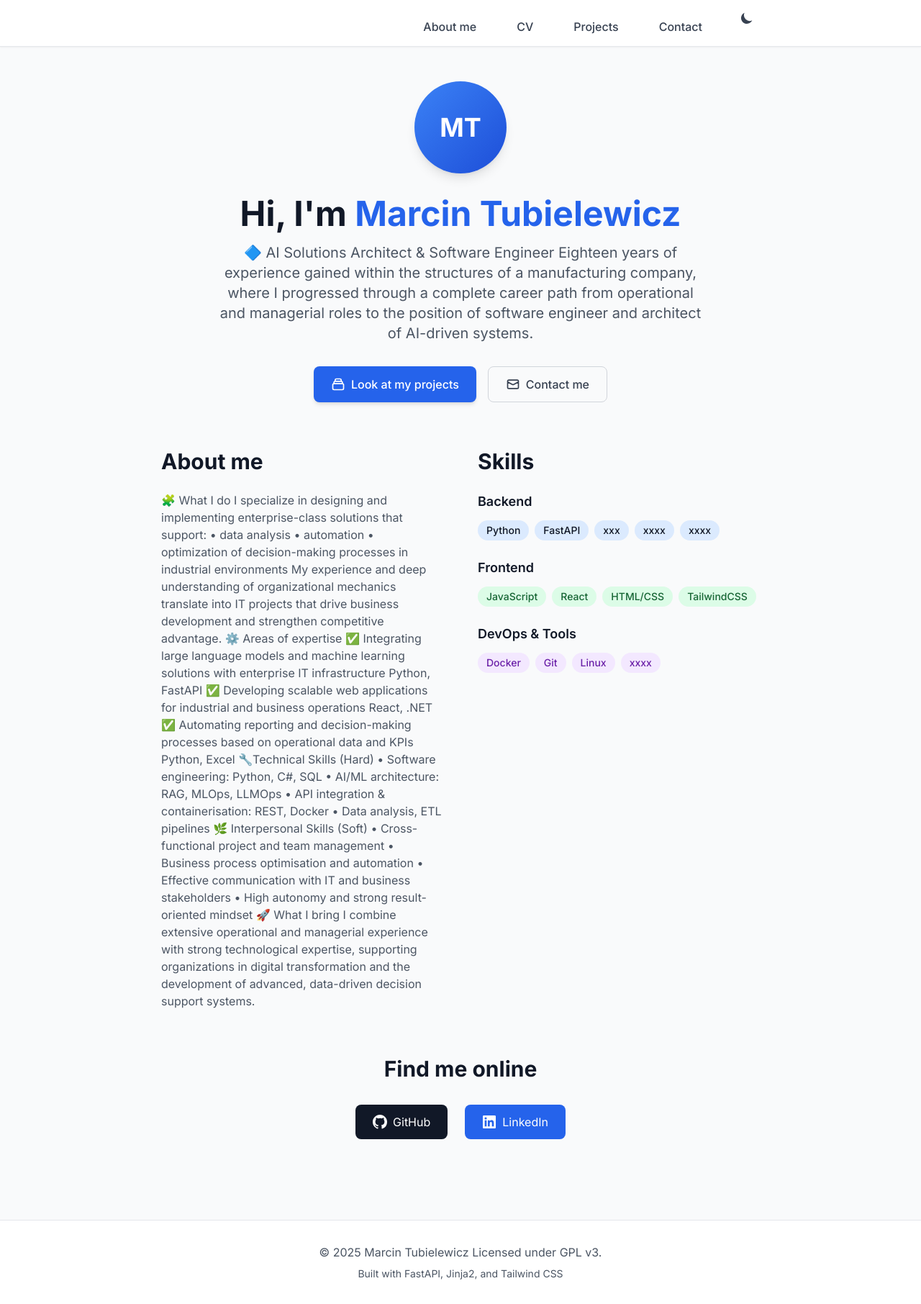
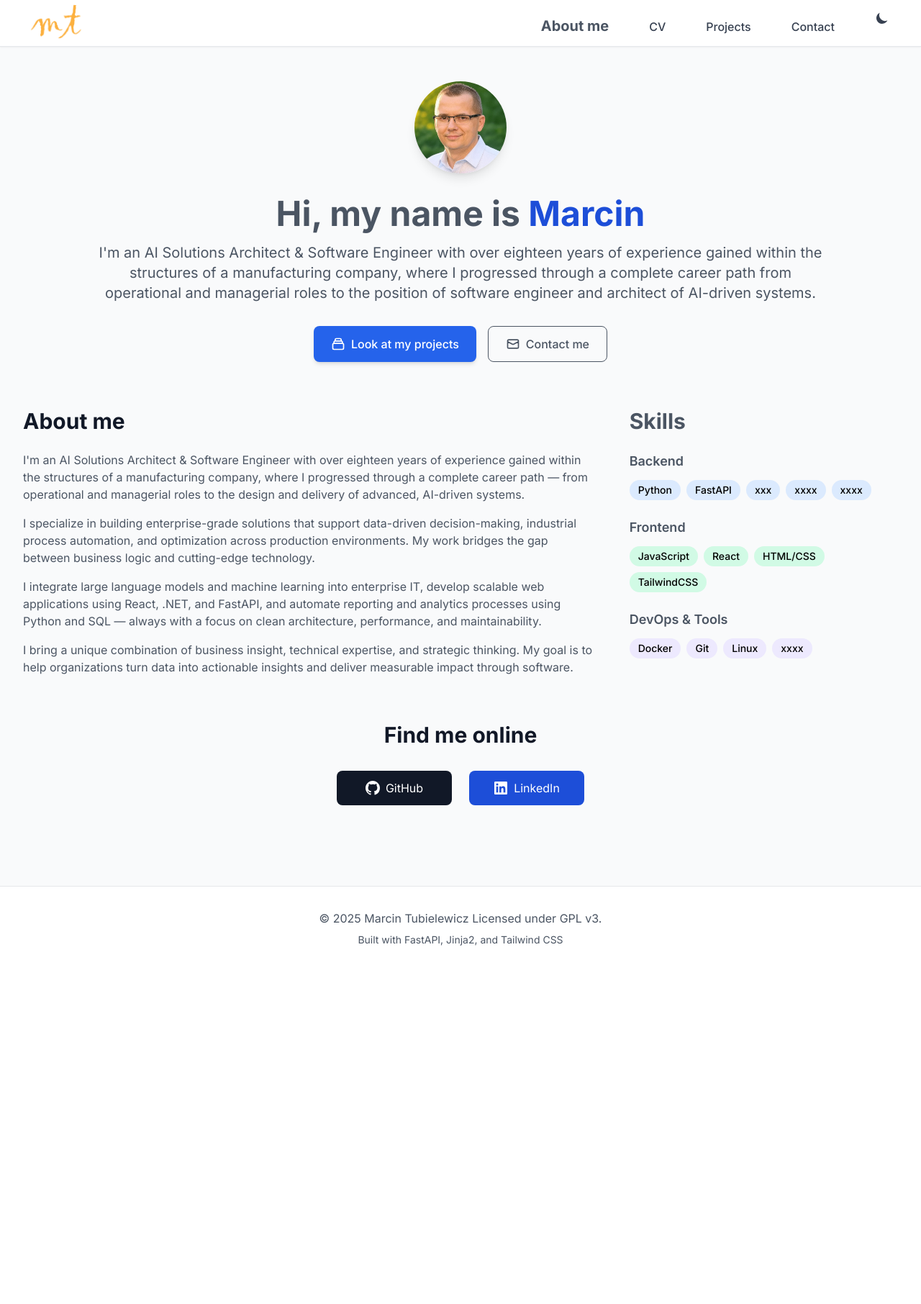
Before and after one commit to marcintubielewicz/marcintubielewicz.github.io, a FastAPI app: page / in a window 1280 px wide. Shown: the whole page at 72% size. After the commit the page ends 1314 px from the top, so only its background shows below. Run offline with FastAPI, Linux system fonts and the light colour scheme; some libraries are stand-ins or nearby versions.

Commit message:
add photos and stylish pages

```diff
--- a/main.py
+++ b/main.py
@@ -10,6 +10,8 @@ templates = Jinja2Templates(directory="templates")
 
 if os.path.exists("static"):
     app.mount("/static", StaticFiles(directory="static"), name="static")
+
+print(os.getcwd())
 
 projects_data = [
     {
--- a/templates/about.html
+++ b/templates/about.html
@@ -4,28 +4,27 @@
 {% block description %}About me{% endblock %}
 
 {% block content %}
-<div class="max-w-4xl mx-auto px-4 sm:px-6 lg:px-8 py-12">
+<div class="max-w-7xl mx-auto px-4 sm:px-6 lg:px-8 py-12">
     <!-- Hero Section -->
     <div class="text-center mb-16">
         <div class="mb-8">
-            <div
-                class="w-32 h-32 mx-auto bg-gradient-to-br from-primary-500 to-primary-700 rounded-full flex items-center justify-center text-white text-4xl font-bold shadow-lg">
-                MT
+            <div class="w-32 h-32 mx-auto rounded-full shadow-lg bg-cover bg-center bg-no-repeat"
+                style="background-image: url('/static/images/image.jpg');">
             </div>
         </div>
 
-        <h1 class="text-4xl md:text-5xl font-bold text-gray-900 mb-4">
-            Hi, I'm <span class="text-primary-600">Marcin Tubielewicz</span>
+        <h1 class="text-4xl md:text-5xl mb-4 heading-text">
+            Hi, my name is <span class="text-primary-700">Marcin</span>
         </h1>
 
-        <p class="text-xl text-gray-600 mb-8 max-w-2xl mx-auto">
-        🔷 AI Solutions Architect & Software Engineer
-        Eighteen years of experience gained within the structures of a manufacturing company, where I progressed through a
-        complete career path from operational and managerial roles to the position of software engineer and architect of
-        AI-driven systems.
+        <p class="text-xl mb-8 max-w-5xl mx-auto body-text">
+        I'm an AI Solutions Architect & Software Engineer with over eighteen years of experience
+        gained within the structures of a manufacturing company, where I progressed through a
+        complete career path from operational and managerial roles to the position of
+        software engineer and architect of AI-driven systems.
     </p>
 
-        <div class="flex flex-col sm:flex-row gap-4 justify-center">
+        <div class="flex flex-col sm:flex-row gap-4 justify-center body-text">
             <a href="/projects"
                 class="inline-flex items-center px-6 py-3 bg-primary-600 text-white font-medium rounded-lg hover:bg-primary-700 transition-colors shadow-md">
                 <svg class="w-5 h-5 mr-2" fill="none" stroke="currentColor" viewBox="0 0 24 24">
@@ -36,7 +35,7 @@
                 Look at my projects
             </a>
             <a href="/contact"
-                class="inline-flex items-center px-6 py-3 border border-gray-300 text-gray-700 font-medium rounded-lg hover:bg-gray-50 transition-colors">
+                class="inline-flex items-center px-6 py-3 border border-gray-600 dark:border-gray-300 body-text font-medium rounded-lg hover:bg-gray-200 hover:dark:bg-gray-700 transition-colors">
                 <svg class="w-5 h-5 mr-2" fill="none" stroke="currentColor" viewBox="0 0 24 24">
                     <path stroke-linecap="round" stroke-linejoin="round" stroke-width="2"
                         d="M3 8l7.89 4.26a2 2 0 002.22 0L21 8M5 19h14a2 2 0 002-2V7a2 2 0 00-2-2H5a2 2 0 00-2 2v10a2 2 0 002 2z">
@@ -48,92 +47,80 @@
     </div>
 
     <!-- About Section -->
-    <div class="grid md:grid-cols-2 gap-12 mb-16">
-        <div>
-            <h2 class="text-3xl font-bold text-gray-900 mb-6">About me</h2>
-            <div class="prose prose-lg text-gray-600 space-y-4">
-                <p>
+    <div class="grid md:grid-cols-3 gap-12 mb-16">
+        <div class="md:col-span-2">
+            <h2 class="sub-heading-text">About me</h2>
+            <div class="prose prose-lg body-text space-y-4">
+            <p>
+                I'm an AI Solutions Architect & Software Engineer with over eighteen years of experience
+                gained within the structures of a manufacturing company, where I progressed through a
+                complete career path — from operational and managerial roles to the design and delivery
+                of advanced, AI-driven systems.
+            </p>
 
+            <p>
+                I specialize in building enterprise-grade solutions that support data-driven decision-making,
+                industrial process automation, and optimization across production environments.
+                My work bridges the gap between business logic and cutting-edge technology.
+            </p>
 
-                🧩 What I do
-                I specialize in designing and implementing enterprise-class solutions that support:
-                • data analysis
-                • automation
-                • optimization of decision-making processes in industrial environments
+            <p>
+                I integrate large language models and machine learning into enterprise IT, develop scalable web
+                applications using React, .NET, and FastAPI, and automate reporting and analytics processes
+                using Python and SQL — always with a focus on clean architecture, performance, and maintainability.
+            </p>
 
-                My experience and deep understanding of organizational mechanics translate into IT projects that drive business
-                development and strengthen competitive advantage.
-
-                ⚙️ Areas of expertise
-                ✅ Integrating large language models and machine learning solutions with enterprise IT infrastructure
-                Python, FastAPI
-                ✅ Developing scalable web applications for industrial and business operations
-                React, .NET
-                ✅ Automating reporting and decision-making processes based on operational data and KPIs
-                Python, Excel
-
-                🔧Technical Skills (Hard)
-                • Software engineering: Python, C#, SQL
-                • AI/ML architecture: RAG, MLOps, LLMOps
-                • API integration & containerisation: REST, Docker
-                • Data analysis, ETL pipelines
-
-                🌿 Interpersonal Skills (Soft)
-                • Cross-functional project and team management
-                • Business process optimisation and automation
-                • Effective communication with IT and business stakeholders
-                • High autonomy and strong result-oriented mindset
-
-                🚀 What I bring
-                I combine extensive operational and managerial experience with strong technological expertise, supporting organizations
-                in digital transformation and the development of advanced, data-driven decision support systems.
-                </p>
+            <p>
+                I bring a unique combination of business insight, technical expertise, and strategic thinking.
+                My goal is to help organizations turn data into actionable insights and deliver measurable impact through software.
+            </p>
             </div>
         </div>
 
-        <div>
-            <h2 class="text-3xl font-bold text-gray-900 mb-6">Skills</h2>
+        <div class="md:col-span-1">
+            <h2 class="text-3xl mb-6 heading-text">Skills</h2>
             <div class="space-y-6">
                 <div>
-                    <h3 class="text-lg font-semibold text-gray-900 mb-3">Backend</h3>
+                    <h3 class="chip-header">Backend</h3>
                     <div class="flex flex-wrap gap-2">
                         <span
-                            class="px-3 py-1 bg-primary-100 text-primary-800 rounded-full text-sm font-medium">Python</span>
+                            class="px-3 py-1 bg-blue-100 chip">Python</span>
                         <span
-                            class="px-3 py-1 bg-primary-100 text-primary-800 rounded-full text-sm font-medium">FastAPI</span>
+                            class="px-3 py-1 bg-blue-100 chip">FastAPI</span>
                         <span
-                            class="px-3 py-1 bg-primary-100 text-primary-800 rounded-full text-sm font-medium">xxx</span>
+                            class="px-3 py-1 bg-blue-100 chip">xxx</span>
                         <span
-                            class="px-3 py-1 bg-primary-100 text-primary-800 rounded-full text-sm font-medium">xxxx</span>
+                            class="px-3 py-1 bg-blue-100 chip">xxxx</span>
                         <span
-                            class="px-3 py-1 bg-primary-100 text-primary-800 rounded-full text-sm font-medium">xxxx</span>
+                            class="px-3 py-1 bg-blue-100 chip">xxxx</span>
                     </div>
                 </div>
 
                 <div>
-                    <h3 class="text-lg font-semibold text-gray-900 mb-3">Frontend</h3>
+                    <h3 class="chip-header">Frontend</h3>
                     <div class="flex flex-wrap gap-2">
                         <span
-                            class="px-3 py-1 bg-green-100 text-green-800 rounded-full text-sm font-medium">JavaScript</span>
+                            class="px-3 py-1 bg-emerald-100 chip">JavaScript</span>
                         <span
-                            class="px-3 py-1 bg-green-100 text-green-800 rounded-full text-sm font-medium">React</span>
+                            class="px-3 py-1 bg-emerald-100 chip">React</span>
                         <span
-                            class="px-3 py-1 bg-green-100 text-green-800 rounded-full text-sm font-medium">HTML/CSS</span>
-                        <span class="px-3 py-1 bg-green-100 text-green-800 rounded-full text-sm font-medium">TailwindCSS</span>
+                            class="px-3 py-1 bg-emerald-100 chip">HTML/CSS</span>
+                        <span
+                            class="px-3 py-1 bg-emerald-100 chip">TailwindCSS</span>
                     </div>
                 </div>
 
                 <div>
-                    <h3 class="text-lg font-semibold text-gray-900 mb-3">DevOps & Tools</h3>
+                    <h3 class="chip-header">DevOps & Tools</h3>
                     <div class="flex flex-wrap gap-2">
                         <span
-                            class="px-3 py-1 bg-purple-100 text-purple-800 rounded-full text-sm font-medium">Docker</span>
+                            class="px-3 py-1 bg-violet-100 chip">Docker</span>
                         <span
-                            class="px-3 py-1 bg-purple-100 text-purple-800 rounded-full text-sm font-medium">Git</span>
+                            class="px-3 py-1 bg-violet-100 chip">Git</span>
                         <span
-                            class="px-3 py-1 bg-purple-100 text-purple-800 rounded-full text-sm font-medium">Linux</span>
+                            class="px-3 py-1 bg-violet-100 chip">Linux</span>
                         <span
-                            class="px-3 py-1 bg-purple-100 text-purple-800 rounded-full text-sm font-medium">xxxx</span>
+                            class="px-3 py-1 bg-violet-100 chip">xxxx</span>
                     </div>
                 </div>
             </div>
@@ -145,20 +132,20 @@
         <h2 class="text-3xl font-bold text-gray-900 mb-8">Find me online</h2>
         <div class="flex justify-center space-x-6">
             <a href="https://github.com/marcintubielewicz" target="_blank" rel="noopener noreferrer"
-                class="flex items-center px-6 py-3 bg-gray-900 text-white rounded-lg hover:bg-gray-800 transition-colors">
+                class="flex items-center px-6 py-3 bg-gray-900 dark:bg-gray-700 text-white rounded-lg hover:bg-gray-800 dark:hover:bg-gray-600 transition-colors w-40 justify-center">
                 <svg class="w-5 h-5 mr-2" fill="currentColor" viewBox="0 0 20 20">
                     <path fill-rule="evenodd"
-                        d="M10 0C4.477 0 0 4.484 0 10.017c0 4.425 2.865 8.18 6.839 9.504.5.092.682-.217.682-.483 0-.237-.008-.868-.013-1.703-2.782.605-3.369-1.343-3.369-1.343-.454-1.158-1.11-1.466-1.11-1.466-.908-.62.069-.608.069-.608 1.003.07 1.531 1.032 1.531 1.032.892 1.53 2.341 1.088 2.91.832.092-.647.35-1.088.636-1.338-2.22-.253-4.555-1.113-4.555-4.951 0-1.093.39-1.988 1.029-2.688-.103-.253-.446-1.272.098-2.65 0 0 .84-.27 2.75 1.026A9.564 9.564 0 0110 4.844c.85.004 1.705.115 2.504.337 1.909-1.296 2.747-1.027 2.747-1.027.546 1.379.203 2.398.1 2.651.64.7 1.028 1.595 1.028 2.688 0 3.848-2.339 4.695-4.566 4.942.359.31.678.921.678 1.856 0 1.338-.012 2.419-.012 2.747 0 .268.18.58.688.482A10.019 10.019 0 0020 10.017C20 4.484 15.522 0 10 0z"
-                        clip-rule="evenodd"></path>
+                        d="M10 0C4.477 0 0 4.484 0 10.017c0 4.425 2.865 8.18 6.839 9.504.5.092.682-.217.682-.483 0-.237-.008-.868-.013-1.703-2.782.605-3.369-1.343-3.369-1.343-.454-1.158-1.11-1.466-1.11-1.466-.908-.62.069-.608.069-.608 1.003.07 1.531 1.032 1.531 1.032.892 1.53 2.341 1.088 2.91.832.092-.647.35-1.088.636-1.338-2.22-.253-4.555-1.113-4.555-4.951 0-1.093.39-1.988 1.029-2.688-.103-.253-.446-1.272.098-2.65 0 0 .84-.27 2.75 1.026A9.564 9.564 0 0110 4.844c.85.004 1.705.115 2.504.337 1.909-1.296 2.747-1.027 2.747-1.027.546 1.379.203 2.398.1 2.651.64.7 1.028 1.595 1.028 2.688 0 3.848-2.339 4.695-4.566 4.942.359.31.678.921.678 1.856 0 1.338-.012 2.419-.012 2.747 0 .268.18.58.688.482A10.019 10.019 0 0020 10.017C20 4.484 15.522 0 10 0z">
+                    </path>
                 </svg>
                 GitHub
             </a>
             <a href="https://linkedin.com/in/marcintubielewicz" target="_blank" rel="noopener noreferrer"
-                class="flex items-center px-6 py-3 bg-blue-600 text-white rounded-lg hover:bg-blue-700 transition-colors">
+                class="flex items-center px-6 py-3 bg-blue-700 text-white rounded-lg hover:bg-blue-600 transition-colors w-40 justify-center">
                 <svg class="w-5 h-5 mr-2" fill="currentColor" viewBox="0 0 20 20">
                     <path fill-rule="evenodd"
-                        d="M16.338 16.338H13.67V12.16c0-.995-.017-2.277-1.387-2.277-1.39 0-1.601 1.086-1.601 2.207v4.248H8.014v-8.59h2.559v1.174h.037c.356-.675 1.227-1.387 2.526-1.387 2.703 0 3.203 1.778 3.203 4.092v4.711zM5.005 6.575a1.548 1.548 0 11-.003-3.096 1.548 1.548 0 01.003 3.096zm-1.337 9.763H6.34v-8.59H3.667v8.59zM17.668 1H2.328C1.595 1 1 1.581 1 2.298v15.403C1 18.418 1.595 19 2.328 19h15.34c.734 0 1.332-.582 1.332-1.299V2.298C19 1.581 18.402 1 17.668 1z"
-                        clip-rule="evenodd"></path>
+                        d="M16.338 16.338H13.67V12.16c0-.995-.017-2.277-1.387-2.277-1.39 0-1.601 1.086-1.601 2.207v4.248H8.014v-8.59h2.559v1.174h.037c.356-.675 1.227-1.387 2.526-1.387 2.703 0 3.203 1.778 3.203 4.092v4.711zM5.005 6.575a1.548 1.548 0 11-.003-3.096 1.548 1.548 0 01.003 3.096zm-1.337 9.763H6.34v-8.59H3.667v8.59zM17.668 1H2.328C1.595 1 1 1.581 1 2.298v15.403C1 18.418 1.595 19 2.328 19h15.34c.734 0 1.332-.582 1.332-1.299V2.298C19 1.581 18.402 1 17.668 1z"></path>
+                    </path>
                 </svg>
                 LinkedIn
             </a>
--- a/templates/base.html
+++ b/templates/base.html
@@ -3,7 +3,7 @@
 <head>
     <meta charset="UTF-8" />
     <meta name="viewport" content="width=device-width, initial-scale=1.0" />
-    <title>{% block tittle %}Portfolio Wesite{% endblock %}</title>
+    <title>{% block tittle %}Portfolio Website{% endblock %}</title>
     <meta name ="description" content=""{%block description %} Lightweight portfolio website built with FastAPI and Jinja2{% endblock %}" />
     <meta name=""author" content="{% block author %}Your Name{% endblock %}" />
 
@@ -32,12 +32,17 @@
                     },
                     colors: {
                         'primary':{
-                            DEFAULT: '#000000',
-                            50: '#eff6ff',
-                            100: '#dbeafe',
-                            500: '#3b82f6',
-                            600: '#2563eb',
-                            700: '#1d4ed8',
+                            DEFAULT: '#000000', //black
+                            0: '#ffffff', // white
+                            50: '#eff6ff', // very light blue
+                            100: '#dbeafe', // light blue
+                            500: '#3b82f6', // standard blue
+                            600: '#2563eb', // dark blue
+                            700: '#1d4ed8', // very dark blue
+                            900: '#e5e7eb', // light gray
+                            950: '#f9fafb', // very light gray
+                            990: '#111827' // very dark gray
+
                         }
                     },
                     animation: {
@@ -55,7 +60,57 @@
                         }
                     }
                 }
-            }
+            },
+            plugins: [
+                function({ addComponents }) {
+                    addComponents({
+                        '.navigation-link': {
+                            '@apply text-gray-700 dark:text-gray-300 hover:text-gray-500 hover:dark:text-gray-100 px-3 py-2 text-base hover:text-2xl font-medium transition-colors': {}
+                        },
+                        '.navigation-link-active': {
+                            '@apply text-xl font-bold text-gray-600 dark:text-gray-200': {}
+                        },
+                        '.heading-text': {
+                            '@apply font-bold text-gray-600 dark:text-gray-400': {}
+                        },
+                        '.sub-heading-text': {
+                            '@apply text-3xl font-bold text-gray-900 dark:text-gray-400 mb-6': {}
+                        },
+                        '.body-text': {
+                            '@apply text-gray-600 dark:text-gray-400': {}
+                        },
+                        '.chip-header': {
+                            '@apply text-lg mb-3 font-semibold text-gray-600 dark:text-gray-400': {}
+                        },
+                        '.chip': {
+                            '@apply text-black rounded-full text-sm font-medium': {}
+                        },
+                        '.img-responsive': {
+                            '@apply max-w-full h-auto': {}
+                        },
+                        '.img-rounded': {
+                            '@apply rounded-lg shadow-md': {}
+                        },
+                        '.img-dark-mode': {
+                            '@apply dark:opacity-90 dark:brightness-95': {}
+                        },
+                        // W sekcji addComponents
+                        '.image-container': {
+                            '@apply overflow-hidden rounded-lg': {}
+                        },
+                        '.image-overlay': {
+                            '@apply absolute inset-0 bg-black bg-opacity-0 hover:bg-opacity-10 transition-all duration-300': {}
+                        },
+                        // W sekcji addComponents
+                        '.img-lazy': {
+                            '@apply opacity-0 transition-opacity duration-300': {}
+                        },
+                        '.img-loaded': {
+                            '@apply opacity-100': {}
+                        }
+                    })
+                }
+            ]
         }
     </script>
 
@@ -63,42 +118,43 @@
 </head>
 
 <body
-    class="bg-gray-50 dark:bg-gray-900 text-gray-900 dark:text-gray-100 font-sans antialiased transition-colors duration-300">
+    class="bg-gray-50 dark:bg-gray-900 font-sans antialiased transition-colors duration-300">
 
     <!-- Navigation -->
     <nav
         class="bg-white dark:bg-gray-800 shadow-sm border-b border-gray-200 dark:border-gray-700 sticky top-0 z-50 transition-colors duration-300">
-        <div class="max-w-4xl mx-auto px-4 sm:px-6 lg:px-8">
+        <div class="max-w-7xl mx-auto px-4 sm:px-6 lg:px-8">
             <div class="flex justify-between items-center h-16">
                 <div class="flex-shrink-0">
-                    <!-- <a href="/"
-                        class="text-xl font-bold text-gray-900 dark:text-gray-100 hover:text-primary-600 transition-colors">
-                        Portfolio Website
-                    </a> -->
+                    <img src="/static/images/mt.png" alt="Logo" class="h-24 w-auto">
                 </div>
 
                 <div class="hidden md:block">
                     <div class="ml-10 flex items-baseline space-x-8">
                         <a href="/"
-                            class="text-gray-700 dark:text-gray-300 hover:text-primary-600 px-3 py-2 text-base font-medium transition-colors">
+                            class="navigation-link {% if request.url.path == '/' %}
+                            navigation-link-active{% endif %}">
                             About me
                         </a>
                         <a href="/cv"
-                            class="text-gray-700 dark:text-gray-300 hover:text-primary-600 px-3 py-2 text-base font-medium transition-colors">
+                            class="navigation-link {% if request.url.path == '/cv' %}
+                            navigation-link-active{% endif %}">
                             CV
                         </a>
                         <a href="/projects"
-                            class="text-gray-700 dark:text-gray-300 hover:text-primary-600 px-3 py-2 text-base font-medium transition-colors">
+                            class="navigation-link {% if request.url.path == '/projects' %}
+                            navigation-link-active{% endif %}">
                             Projects
                         </a>
                         <a href="/contact"
-                            class="text-gray-700 dark:text-gray-300 hover:text-primary-600 px-3 py-2 text-base font-medium transition-colors">
+                            class="navigation-link {% if request.url.path == '/contact' %}
+                            navigation-link-active{% endif %}">
                             Contact
                         </a>
 
                         <!-- Dark Mode Toggle -->
                         <button id="theme-toggle"
-                            class="ml-4 p-2 text-gray-700 dark:text-gray-300 hover:text-primary-600 transition-colors rounded-lg hover:bg-gray-100 dark:hover:bg-gray-700">
+                            class="navigation-link">
                             <svg id="theme-toggle-dark-icon" class="hidden w-5 h-5" fill="currentColor"
                                 viewBox="0 0 20 20">
                                 <path d="M17.293 13.293A8 8 0 016.707 2.707a8.001 8.001 0 1010.586 10.586z"></path>
@@ -106,8 +162,8 @@
                             <svg id="theme-toggle-light-icon" class="hidden w-5 h-5" fill="currentColor"
                                 viewBox="0 0 20 20">
                                 <path fill-rule="evenodd"
-                                    d="M10 2a1 1 0 011 1v1a1 1 0 11-2 0V3a1 1 0 011-1zm4 8a4 4 0 11-8 0 4 4 0 018 0zm-.464 4.95l.707.707a1 1 0 001.414-1.414l-.707-.707a1 1 0 00-1.414 1.414zm2.12-10.607a1 1 0 010 1.414l-.706.707a1 1 0 11-1.414-1.414l.707-.707a1 1 0 011.414 0zM17 11a1 1 0 100-2h-1a1 1 0 100 2h1zm-7 4a1 1 0 011 1v1a1 1 0 11-2 0v-1a1 1 0 011-1zM5.05 6.464A1 1 0 106.465 5.05l-.708-.707a1 1 0 00-1.414 1.414l.707.707zm1.414 8.486l-.707.707a1 1 0 01-1.414-1.414l.707-.707a1 1 0 011.414 1.414zM4 11a1 1 0 100-2H3a1 1 0 000 2h1z"
-                                    clip-rule="evenodd"></path>
+                                    d="M10 2a1 1 0 011 1v1a1 1 0 11-2 0V3a1 1 0 011-1zm4 8a4 4 0 11-8 0 4 4 0 018 0zm-.464 4.95l.707.707a1 1 0 001.414-1.414l-.707-.707a1 1 0 00-1.414 1.414zm2.12-10.607a1 1 0 010 1.414l-.706.707a1 1 0 11-1.414-1.414l.707-.707a1 1 0 011.414 0zM17 11a1 1 0 100-2h-1a1 1 0 100 2h1zm-7 4a1 1 0 011 1v1a1 1 0 11-2 0v-1a1 1 0 011-1zM5.05 6.464A1 1 0 106.465 5.05l-.708-.707a1 1 0 00-1.414 1.414l.707.707zm1.414 8.486l-.707.707a1 1 0 01-1.414-1.414l.707-.707a1 1 0 011.414 1.414zM4 11a1 1 0 100-2H3a1 1 0 000 2h1z">
+                                </path>
                             </svg>
                         </button>
                     </div>
@@ -150,7 +206,7 @@
     <!-- Footer -->
     <footer
         class="bg-white dark:bg-gray-800 border-t border-gray-200 dark:border-gray-700 mt-16 transition-colors duration-300">
-        <div class="max-w-4xl mx-auto px-4 sm:px-6 lg:px-8 py-8">
+        <div class="max-w-7xl mx-auto px-4 sm:px-6 lg:px-8 py-8">
             <div class="text-center text-gray-600 dark:text-gray-400">
                 <p>&copy; {{ current_year or 2025 }} Marcin Tubielewicz Licensed under GPL v3.</p>
                 <p class="mt-2 text-sm">Built with FastAPI, Jinja2, and Tailwind CSS</p>
```
Also changed, not shown: static/images/image.jpg (added), static/images/mt.png (added).
